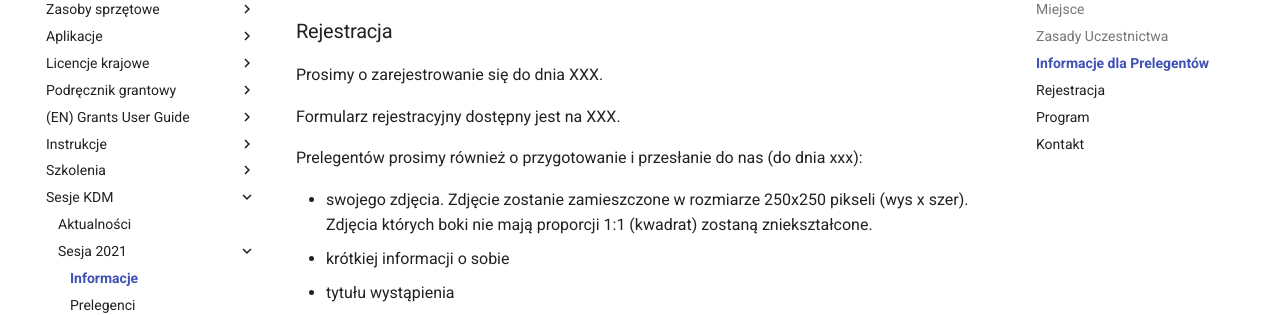
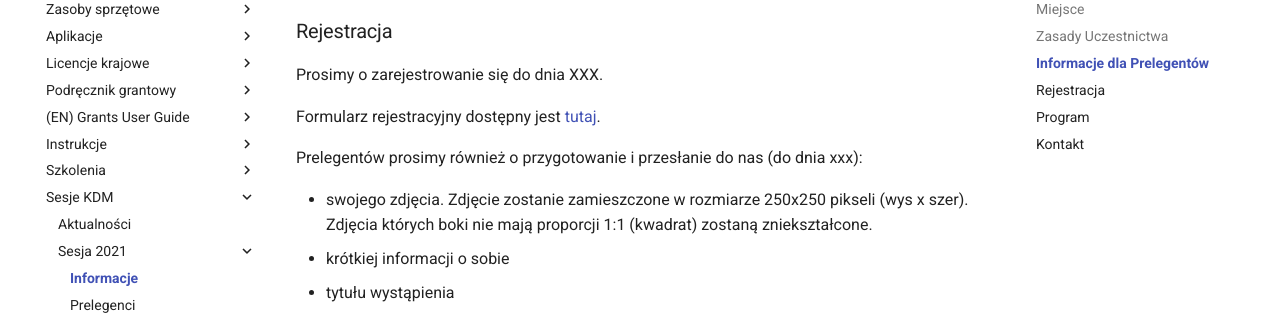
Before and after one commit to kubajal/hpc-docs, an MkDocs documentation site: the page built from docs/Sesje_KDM/sesja2021/sesja2021.md, in a window 1280 px wide and 900 px high, scrolled down 991 px. Shown: the part 153-468 px from the top of the window. Built offline with MkDocs 1.6.1 and Material for MkDocs 9.7.7, drawn with Linux system fonts in a browser that asks for light colours.

Commit message:
Dodaje link do google forms.

```diff
--- a/docs/Sesje_KDM/sesja2021/sesja2021.md
+++ b/docs/Sesje_KDM/sesja2021/sesja2021.md
@@ -39,7 +39,7 @@
 
 Prosimy o zarejestrowanie się do dnia XXX.
 
-Formularz rejestracyjny dostępny jest na XXX.
+Formularz rejestracyjny dostępny jest [tutaj](https://docs.google.com/forms/d/e/1FAIpQLSccGyxrxnjWv3yHeOx2qpCRQLKgtFYqCT6E5eHogJA3voNmYw/viewform).
 
 Prelegentów prosimy również o przygotowanie i przesłanie do nas (do dnia xxx):
 
```
